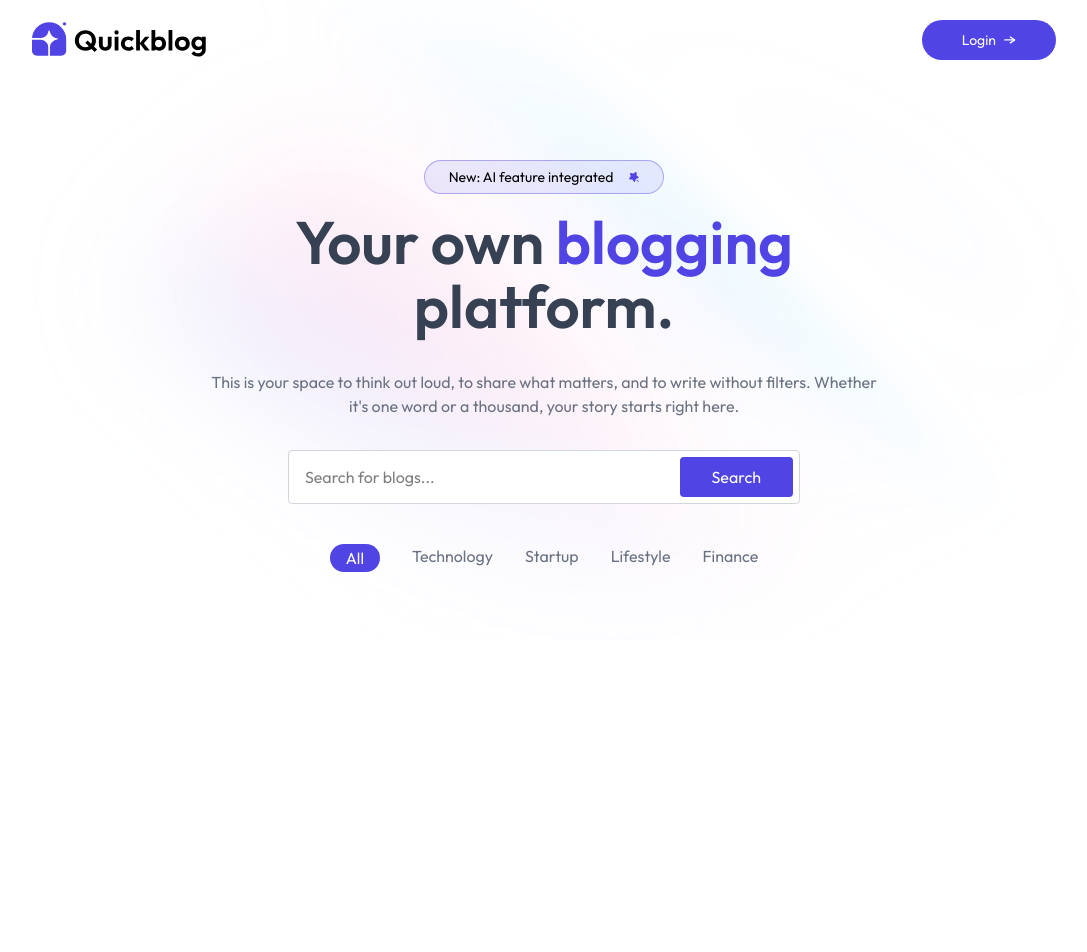
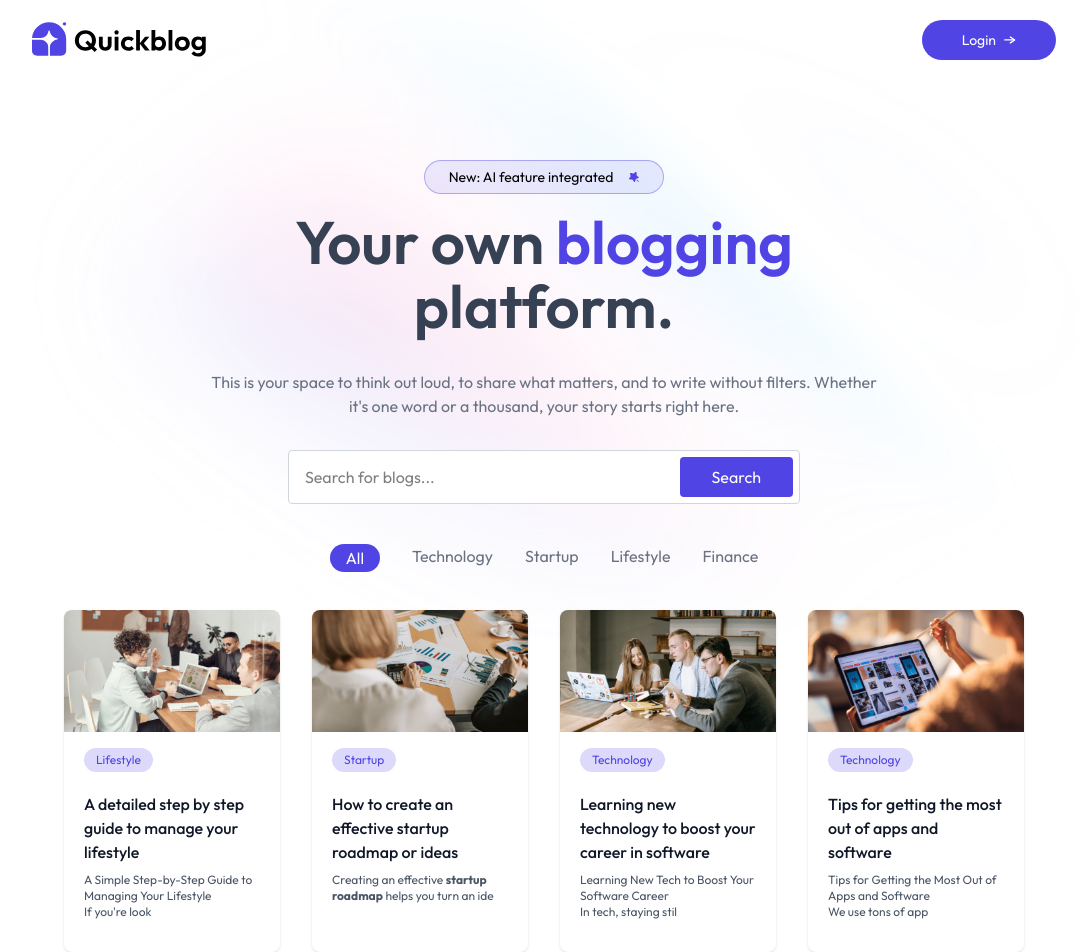
Before and after one commit to duttaanirban/QuickBlog, a React (Vite) app in the folder client/: page / in a window 1280 px wide. Shown: the top 952 px of the page, without its empty margins (96-1183 px from the left). Before the commit the page ends 800 px from the top, so only its background shows below. Built offline with nearby package versions, Linux system fonts and the light colour scheme.

Commit message:
added blogcard section also

```diff
--- /dev/null
+++ b/client/src/components/Blogcard.jsx
@@ -0,0 +1,22 @@
+import {useNavigate} from 'react-router-dom';
+
+const Blogcard = ({blog}) => {
+
+    const {title, description, category, image, _id} = blog;
+    const navigate = useNavigate();
+  return (
+    <div onClick={() => navigate(`/blog/${_id}`)} className='w-full rounded-lg
+    overflow-hidden shadow hover:scale-102 hover:shadow-primary/25 duration-300
+    cursor-pointer'>
+        <img src={image} alt="" className='aspect-video'/>
+        <span className='ml-5 mt-4 px-3 py-1 inline-block bg-primary/20 rounded-full
+        text-primary text-xs'>{category}</span>
+        <div className="p-5">
+            <h5 className="mb-2 font-medium text-gray-900">{title}</h5>
+            <p className="mb-3 text-xs text-gray-600" dangerouslySetInnerHTML={{__html: description.slice(0,80)}}></p>
+        </div>
+    </div>
+  )
+}
+
+export default Blogcard
--- a/client/src/components/Bloglist.jsx
+++ b/client/src/components/Bloglist.jsx
@@ -1,6 +1,8 @@
+// eslint-disable-next-line no-unused-vars
+import { motion } from "framer-motion"
 import { useState } from 'react'
-import { blogCategories } from '../assets/assets.js'
-import { motion } from "framer-motion"
+import { blog_data, blogCategories } from '../assets/assets.js'
+import Blogcard from './Blogcard.jsx'
 
 
 const Bloglist = () => {
@@ -27,8 +29,10 @@
                 </div>
             ))}
         </div>
-        <div>
-            {/* blog cards */}
+        <div className="grid grid-cols-1 sm:grid-cols-2 md:grid-cols-3 xl:grid-cols-4 gap-8 mb-24 mx-8 sm:mx-16 xl:mx-40">
+           {blog_data.filter((blog) => menu === "All" ? true : blog.category === menu).map((blog) => (
+               <Blogcard key={blog._id} blog={blog} />
+           ))}
         </div>
     </div>
   )
```
